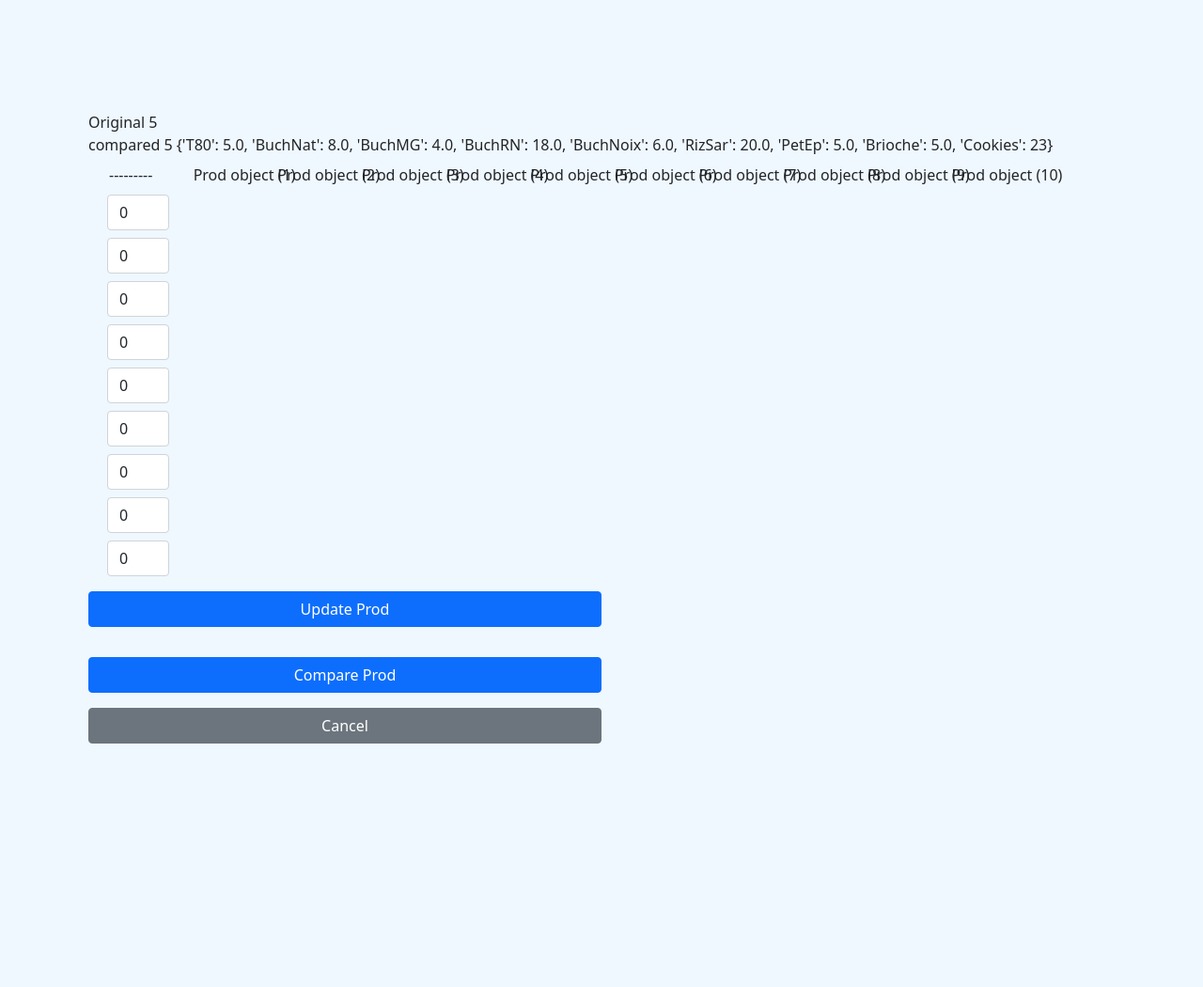
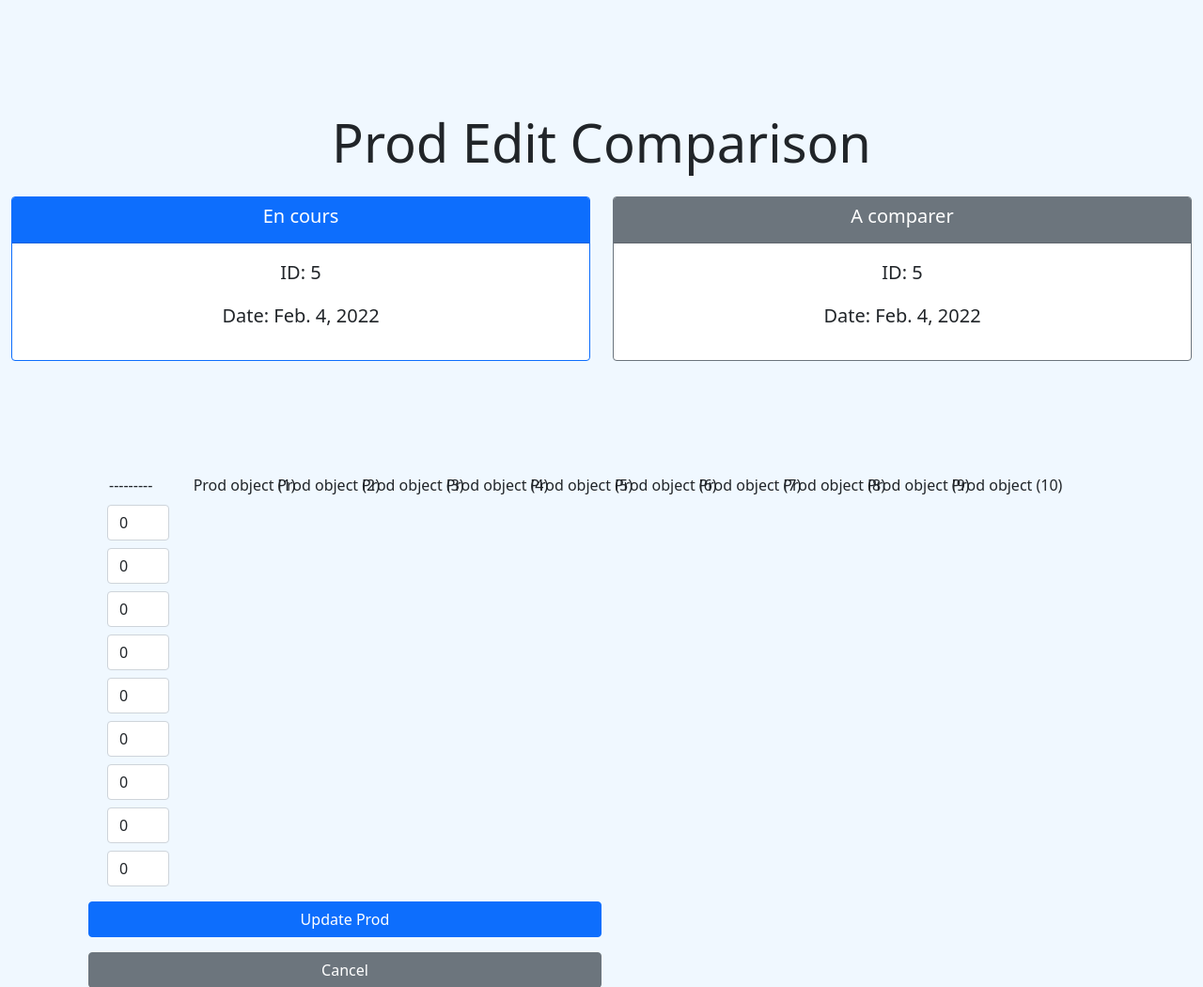
Before and after one commit to Enzoupi/appliweb, a Django app: page /prod/prodlist/5/5/compare/ in a window 1280 px wide. Shown: the top 1050 px of the page at 94% size. Before the commit the page ends 791 px from the top, so only its background shows below. Run offline with Django 4.2, Linux system fonts and the light colour scheme; data comes from the database, SQL or seed files in the repository; both versions use the stored data as it was after the commit.

Commit message:
aesthetics

```diff
--- a/templates/base.html
+++ b/templates/base.html
@@ -13,8 +13,11 @@
     />
     <!-- My CSS -->
     <link rel="stylesheet" type="text/css" href="{% static 'prod.css' %}" />
+
     <title>{% block title %}Homepage{% endblock %}</title>
+    {% block title2 %}Subtitle{% endblock %}
   </head>
+
   <body>
     <main>
       <div class="container">
--- a/templates/prod_edit_compare.html
+++ b/templates/prod_edit_compare.html
@@ -1,23 +1,37 @@
 {% extends "base.html" %}
 
-{% block title %}
-  Editions des fournées du {{ prod.name }}
+{% block title2 %}
+<div class="container-fluid text-center my-5">
+    <h2 class="display-4 mb-4">Prod Edit Comparison</h2>
+    <div class="row justify-content-center">
+        <div class="col-md-6">
+            <div class="card border-primary mb-3">
+                <div class="card-header bg-primary text-white">
+                    <h5 class="card-title">En cours</h5>
+                </div>
+                <div class="card-body">
+                    <p class="lead">ID: {{ object.pk }}</p>
+                    <p class="lead">Date: {{ object.date }}</p>
+                </div>
+            </div>
+        </div>
+        <div class="col-md-6">
+            <div class="card border-secondary mb-3">
+                <div class="card-header bg-secondary text-white">
+                    <h5 class="card-title">A comparer</h5>
+                </div>
+                <div class="card-body">
+                    <p class="lead">ID: {{ compare_prod.pk }}</p>
+                    <p class="lead">Date: {{ compare_prod.date }}</p>
+                </div>
+            </div>
+        </div>
+    </div>
+</div>
 {% endblock %}
 
+
 {% block content %}
-
-
-<div class="container">
-
-    Original
-    {{ object.pk }}
-</div>
-
-<div class="container">
-    compared
-    {{ compare_prod.pk }}
-    {{ compare_sums }}
-</div>
 
 <div class="container col-12 mt-3">
     <form method="post">
@@ -55,16 +69,10 @@
         <button type="submit" class="btn btn-primary col-md-6 mb-3 mt-3">
           Update Prod
         </button>
-        <button type="button" class="btn btn-primary col-md-6 mb-3 mt-3" onclick="compareProds()">
-            Compare Prod
-          </button>
         <a href="{{ prod.get_absolute_url }}" role="button" class="btn btn-secondary col-md-6">Cancel</a>
       </p>
     </form>
   </div>
 </div>
 
-
-
-
 {% endblock %}
```
Also changed, not shown: db.sqlite3.
